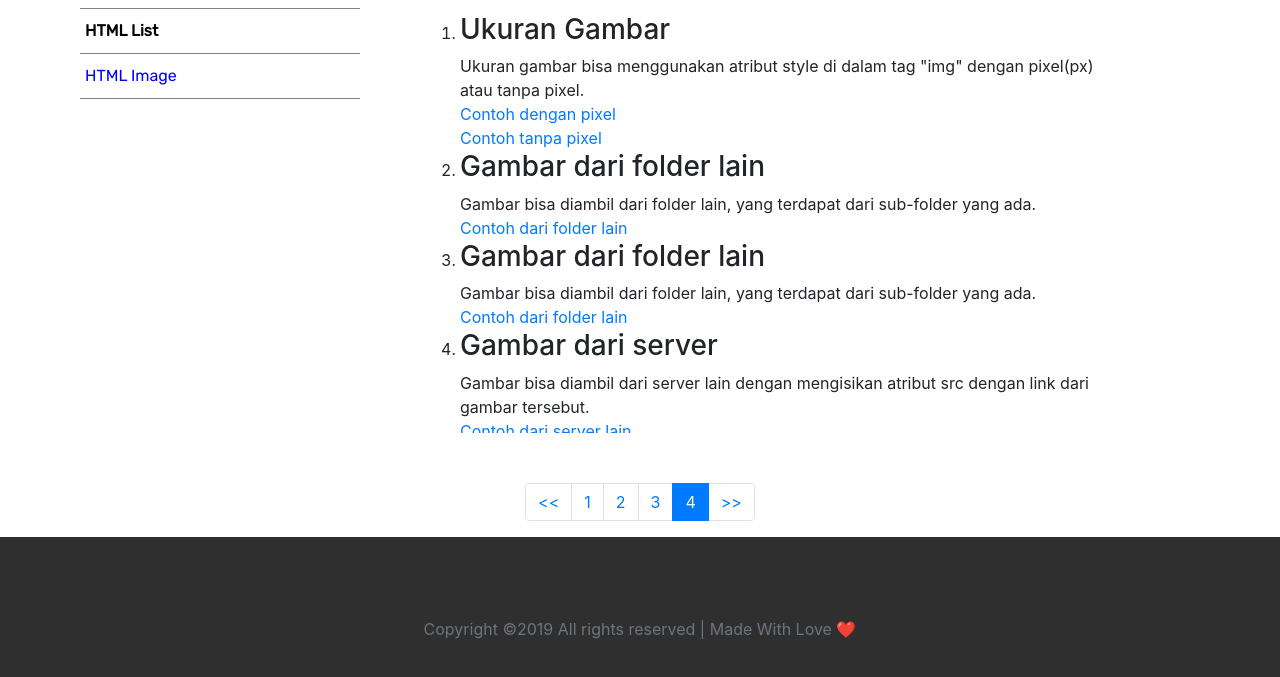
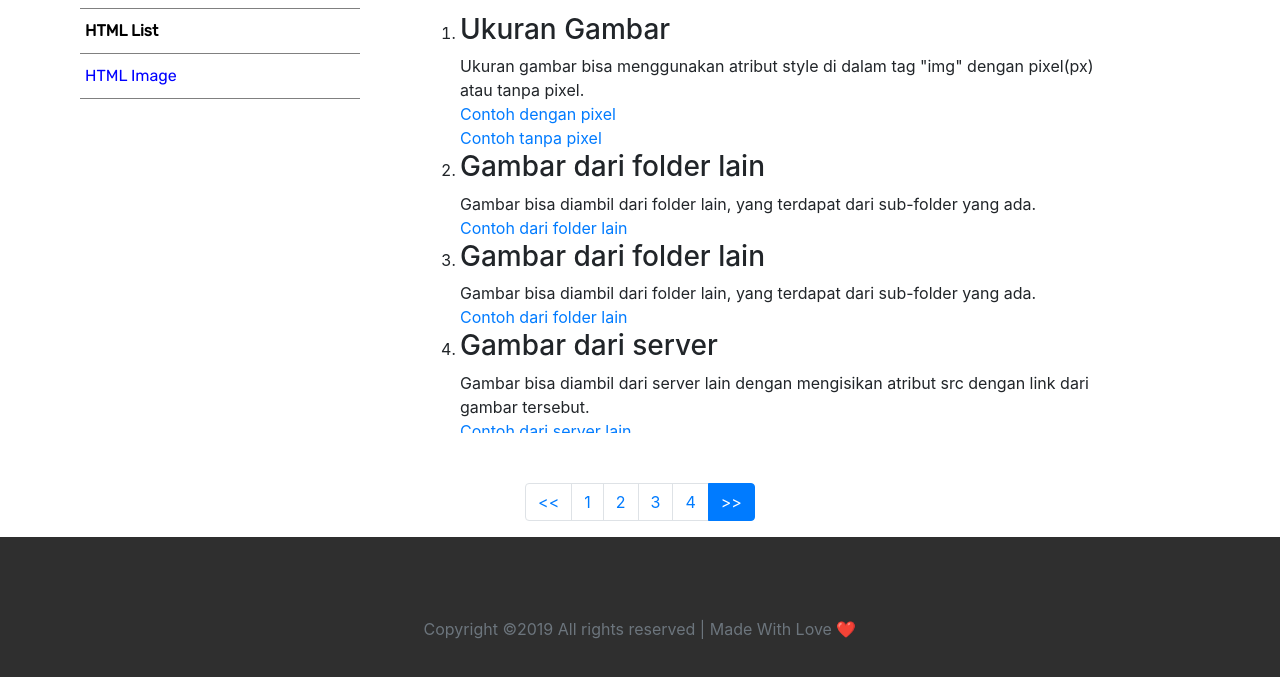
Before and after one commit to anasalqoyyum/htmltutorial.ppl, a plain HTML site: page src/course_images.html in a window 1280 px wide. Shown: the part 307-984 px from the top of the page. Drawn offline with nearby package versions, Linux system fonts and the light colour scheme; a web font is replaced by a local one.

Commit message:
perbaikan dikit

```diff
--- a/src/course_images.html
+++ b/src/course_images.html
@@ -117,8 +117,8 @@
       <li class="page-item"><a class="page-link" href="course.html">1</a></li>
       <li class="page-item"><a class="page-link" href="course_link.html">2</a></li>
       <li class="page-item"><a class="page-link" href="course_list.html">3</a></li>
-      <li class="page-item active"><a class="page-link" href="course_images.html">4</a></li>
-      <li class="page-item"><a class="page-link" href="course_images.html">>></a></li>
+      <li class="page-item"><a class="page-link" href="course_images.html">4</a></li>
+      <li class="page-item active"><a class="page-link" href="course_images.html">>></a></li>
   </ul>
   </main>
   <footer>
```
